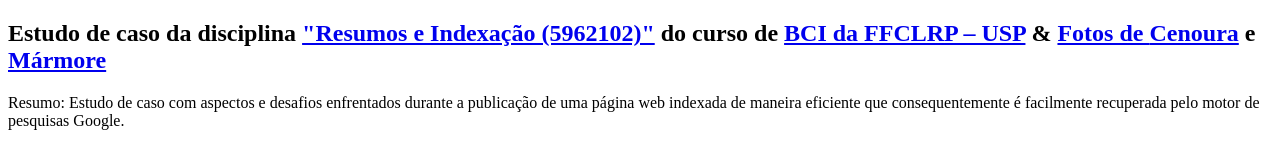
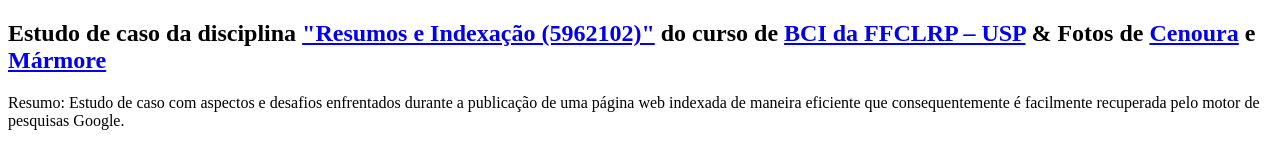
Before and after one commit to bgd94/bgd94-teste-bruno-01, a website: page public-html/index.html in a window 1280 px wide. Shown: the top 153 px of the page. Drawn offline with Linux system fonts and the light colour scheme.

Commit message:
Update index.html

```diff
--- a/public-html/index.html
+++ b/public-html/index.html
@@ -2,7 +2,7 @@
 <html lang="pt-br">
    <head>
       <meta charset="UTF-8">
-      <title>Estudo de caso da disciplina <a href="https://edisciplinas.usp.br/enrol/index.php?id=101368" alt="5962102, resumos e indexacao">"Resumos e Indexação (5962102)"</a> do curso de <a href="https://www.ffclrp.usp.br/graduacoes/cursos.php?g=57" alt="biblioteconomia usp ribeirao">BCI da FFCLRP – USP</a> & <a href="http://www.indexacaoautomatica2022.me/" alt="cenouras e marmore">Fotos de <a href="https://pt.wikipedia.org/wiki/Cenoura" alt="cenoura">Cenoura</a> e <a href="https://pt.wikipedia.org/wiki/Marmore" alt="marmore">Mármore</a></a></title>
+      <title>Estudo de caso da disciplina <a href="https://edisciplinas.usp.br/enrol/index.php?id=101368" alt="5962102, resumos e indexacao">"Resumos e Indexação (5962102)"</a> do curso de <a href="https://www.ffclrp.usp.br/graduacoes/cursos.php?g=57" alt="biblioteconomia usp ribeirao">BCI da FFCLRP – USP</a> & Fotos de <a href="https://pt.wikipedia.org/wiki/Cenoura" alt="cenoura">Cenoura</a> e <a href="https://pt.wikipedia.org/wiki/Marmore" alt="marmore">Mármore</a></a></title>
       <meta name="description" content="Apresenta aspectos e desafios enfrentados na publicação de uma página web que seja corretamente indexada e recuperada pelo motor de pesquisas Google em forma de estudo de caso. Apresenta também fotos e links para Wikipedia e notícias com mais detalhes sobre Cenoura e Mármore">
       <meta name="viewport" content="width=device-width, initial-scale=1">
       <meta name="author" content="Bruno Mosca">
@@ -35,7 +35,7 @@
    <body class="">
       <main>
          <article>
-            <h1>Estudo de caso da disciplina <a href="https://edisciplinas.usp.br/enrol/index.php?id=101368" alt="5962102, resumos e indexacao">"Resumos e Indexação (5962102)"</a> do curso de <a href="https://www.ffclrp.usp.br/graduacoes/cursos.php?g=57" alt="biblioteconomia usp ribeirao">BCI da FFCLRP – USP</a> & <a href="http://www.indexacaoautomatica2022.me/" alt="cenouras e marmore">Fotos de <a href="https://pt.wikipedia.org/wiki/Cenoura" alt="cenoura">Cenoura</a> e <a href="https://pt.wikipedia.org/wiki/Marmore" alt="marmore">Mármore</a></a></h1>
+            <h1>Estudo de caso da disciplina <a href="https://edisciplinas.usp.br/enrol/index.php?id=101368" alt="5962102, resumos e indexacao">"Resumos e Indexação (5962102)"</a> do curso de <a href="https://www.ffclrp.usp.br/graduacoes/cursos.php?g=57" alt="biblioteconomia usp ribeirao">BCI da FFCLRP – USP</a> & Fotos de <a href="https://pt.wikipedia.org/wiki/Cenoura" alt="cenoura">Cenoura</a> e <a href="https://pt.wikipedia.org/wiki/Marmore" alt="marmore">Mármore</a></a></h1>
             <p>Resumo: Estudo de caso com aspectos e desafios enfrentados durante a publicação de uma página web indexada de maneira eficiente que consequentemente é facilmente recuperada pelo motor de pesquisas Google.</p>
             <section>
                <h2>Referencial teórico</h2>
```
